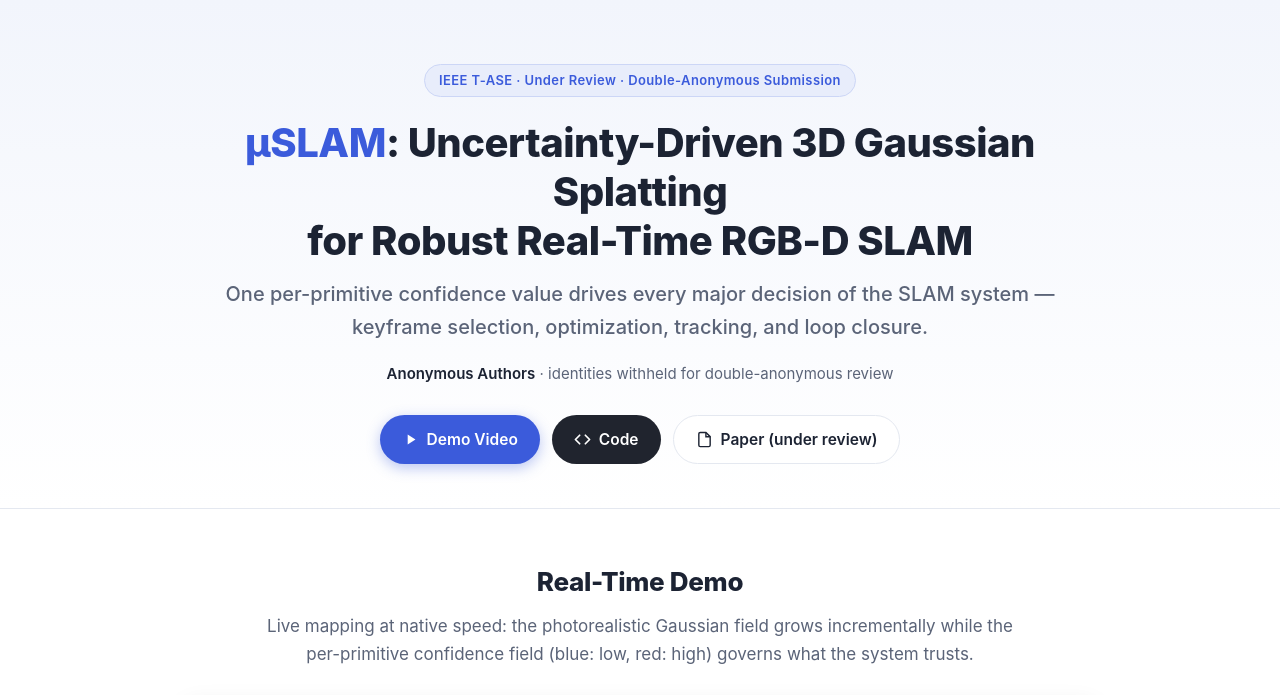
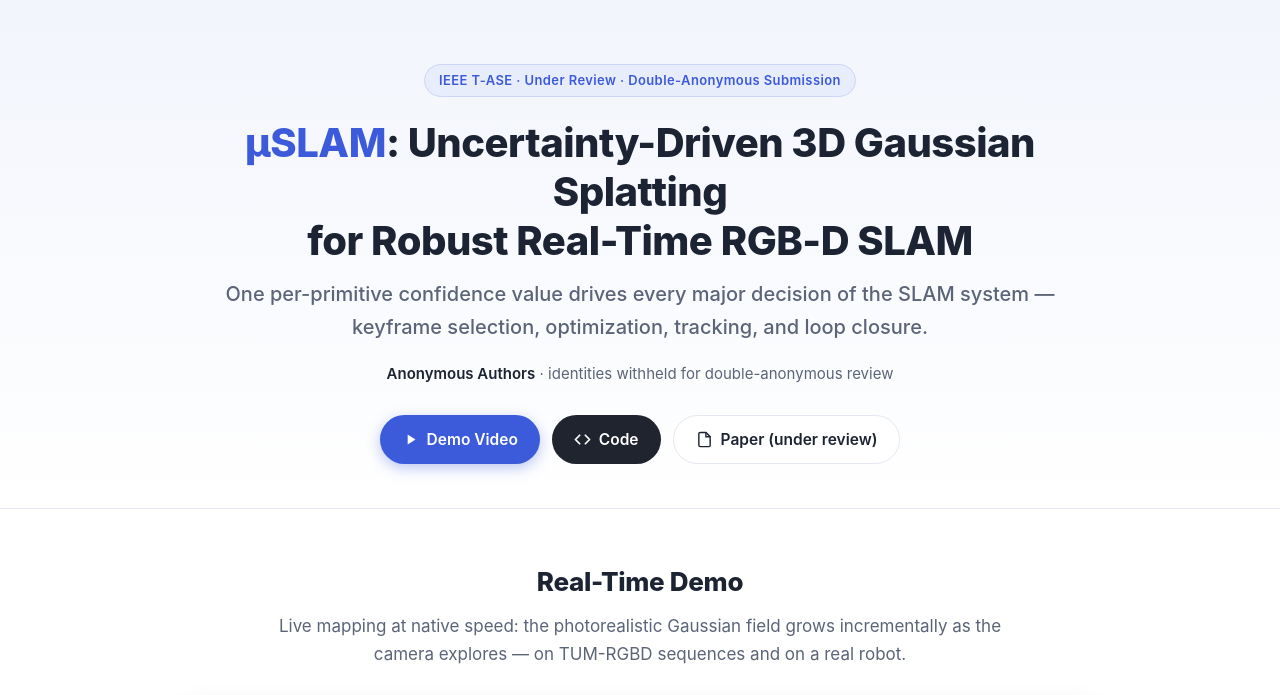
Before and after one commit to anoymous-code/muSLAM, a plain HTML site: page index.html in a window 1280 px wide. Shown: the top 695 px of the page. Drawn offline with Linux system fonts and the light colour scheme.

Commit message:
Add files via upload

```diff
--- a/index.html
+++ b/index.html
@@ -113,8 +113,8 @@
 <section id="demo">
   <div class="wrap">
     <h2>Real-Time Demo</h2>
-    <p class="lead">Live mapping at native speed: the photorealistic Gaussian field grows incrementally while
-    the per-primitive confidence field (blue: low, red: high) governs what the system trusts.</p>
+    <p class="lead">Live mapping at native speed: the photorealistic Gaussian field grows incrementally as the
+    camera explores — on TUM-RGBD sequences and on a real robot.</p>
     <video controls preload="metadata" poster="static/teaser.jpg">
       <source src="static/demo.mp4" type="video/mp4"/>
       Your browser does not support the video tag.
```
